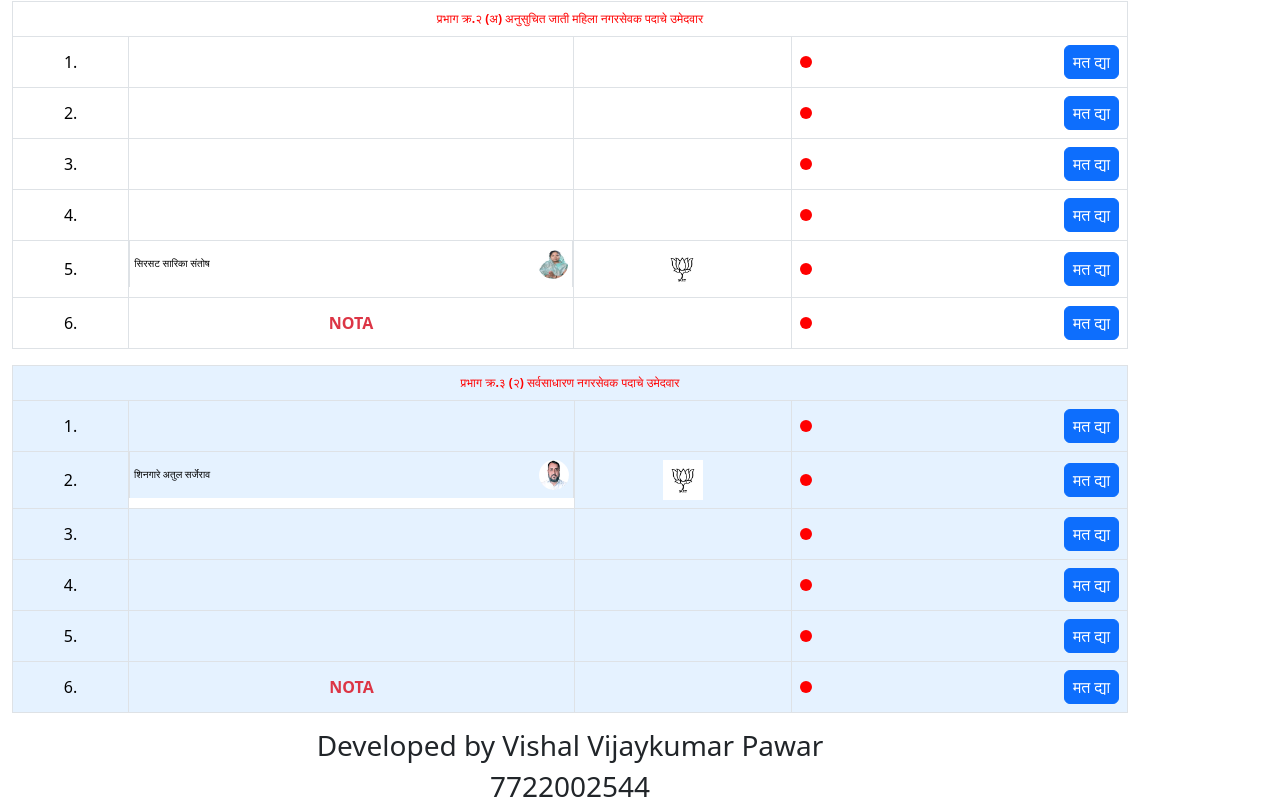
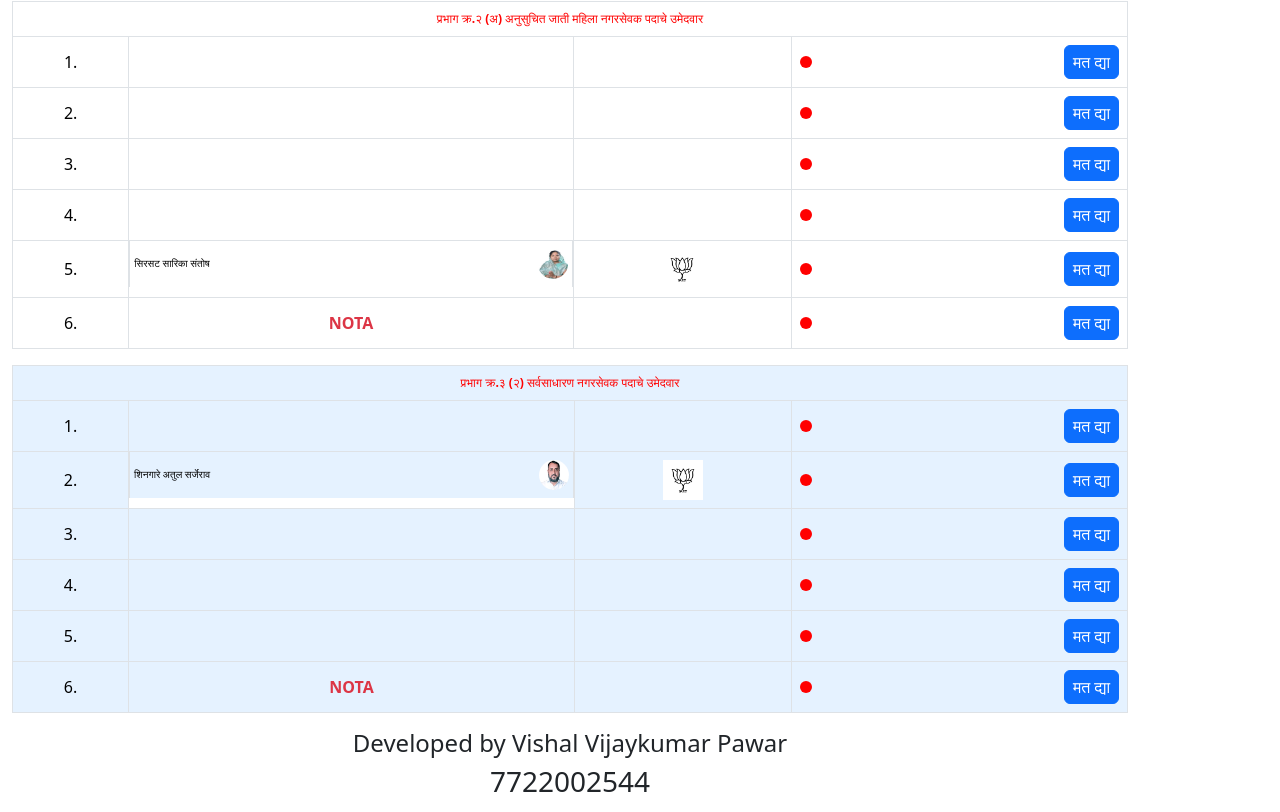
Before and after one commit to VishalVPawar/sirsat, a React (Vite) app: page / in a window 1280 px wide. Shown: the part 1214-2026 px from the top of the page. Built offline with nearby package versions, Linux system fonts and the light colour scheme.

Commit message:
font changed

```diff
--- a/src/components/VotingTable.tsx
+++ b/src/components/VotingTable.tsx
@@ -316,7 +316,7 @@ const VotingTable = () => {
         </div>
       )}
       <div className="text-center">
-        <h3>Developed by Vishal Vijaykumar Pawar</h3>
+        <h4>Developed by Vishal Vijaykumar Pawar</h4>
         <h3>7722002544</h3>
       </div>
     </div>
```
